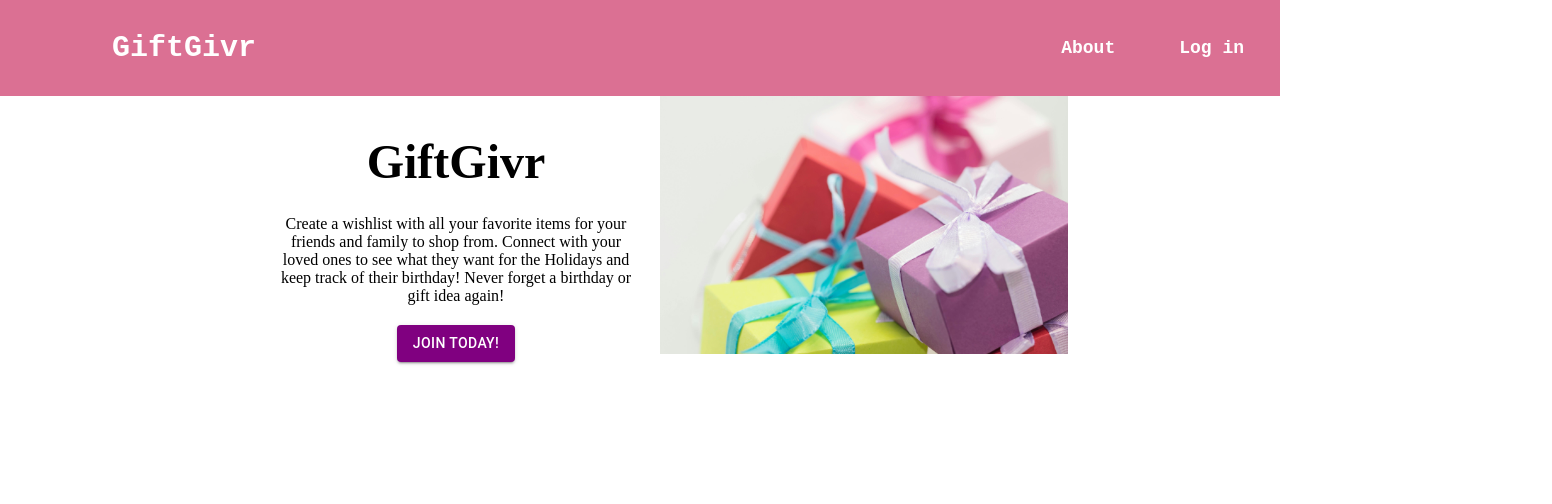
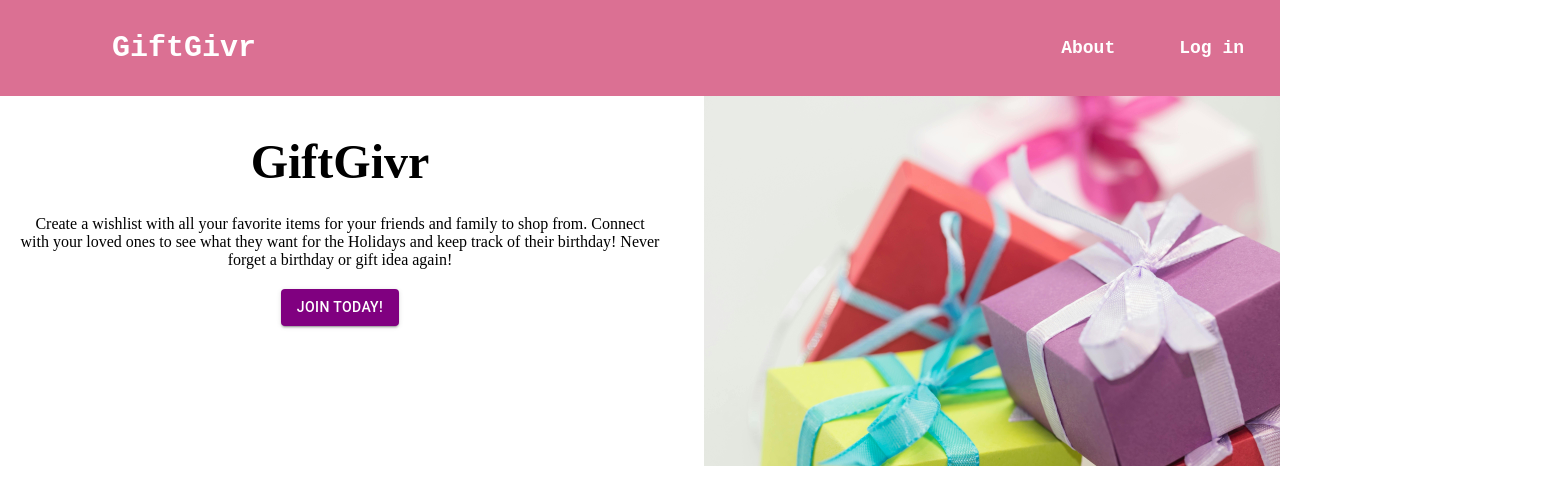
Before and after one commit to AndyNguwin/GiftGivr, a React (Vite) app: page / in a window 1280 px wide. Shown: the top 504 px of the page, 1552 px wide, since content can reach past the window. Built offline with nearby package versions, Linux system fonts and the light colour scheme.

Commit message:
I'm so sleepy

```diff
--- a/src/pages/Home.css
+++ b/src/pages/Home.css
@@ -3,14 +3,16 @@
   justify-content: space-between;
   align-items: flex-start;
   padding: 20px;
-  width: 100%;
+  width: 100vw;
 }
 
 .home-content {
-  width: 50%;
+  max-width: 50%;
   display: flex;
   flex-direction: column;
   align-items: center;
+  position: fixed;
+  left: 0;
   padding: 20px;
 }
 
@@ -27,6 +29,9 @@
 }
 
 .home-img {
-  width: 50%;
+  width: 45vw;
+  height: auto;
   object-fit: cover;
+  position: fixed;
+  right: 0;
 }
--- a/src/pages/Interests/Interests.tsx
+++ b/src/pages/Interests/Interests.tsx
@@ -59,7 +59,7 @@ function Interests() {
                         onChange={(e) => setUserInput(e.target.value)}
                         onKeyDown={handleKeyDown}>
                     </TextField>
-                    <Button onClick={handleUserInput} style={{ marginLeft: '10px' }}>
+                    <Button onClick={handleUserInput} style={{ marginLeft: '10px' }} className='text'>
                         Add
                     </Button>
                 </div>
```
